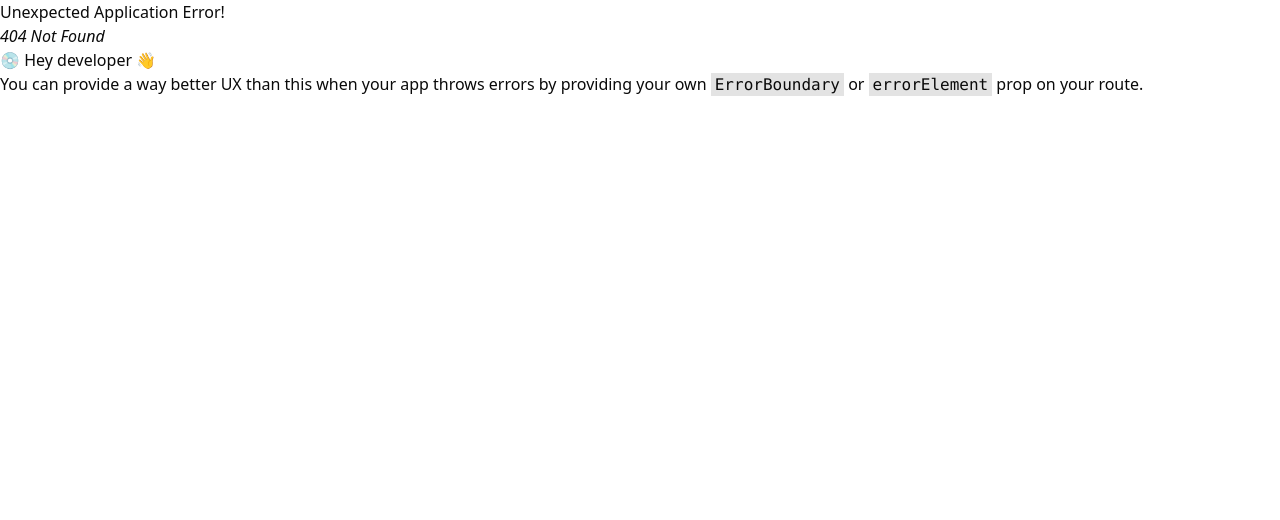
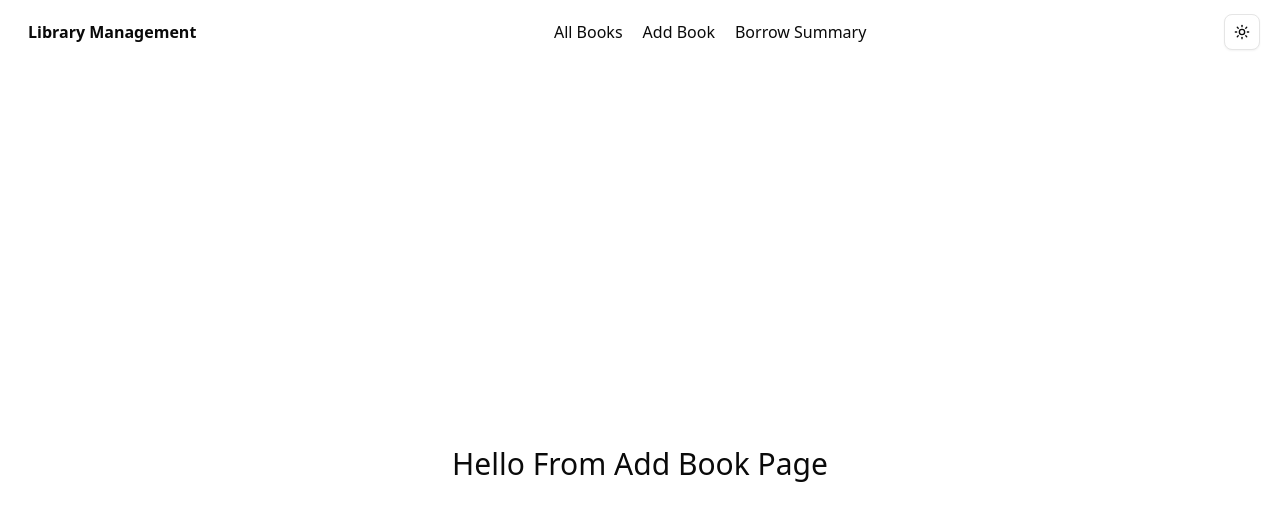
Before and after one commit to md-nasim-mondal/library-management-minimal-web, a React (Vite) app: page /add-book in a window 1280 px wide. Before the commit this address had no page. Shown: the top 520 px of the page. Built offline with nearby package versions, Linux system fonts and the light colour scheme.

Commit message:
define routes

```diff
--- a/src/components/layouts/Navbar.tsx
+++ b/src/components/layouts/Navbar.tsx
@@ -1,10 +1,22 @@
+import { Link } from "react-router";
+import { ModeToggle } from "../ModeToogle";
 
 const Navbar = () => {
-    return (
-        <nav>
-
-        </nav>
-    );
+  return (
+    <nav className='max-w-7xl mx-auto h-16 flex justify-between items-center gap-3 px-5'>
+      <div className='flex items-center'>
+        <span className='font-bold ml-2'>Library Management</span>
+      </div>
+      <div className='space-x-5'>
+        <Link to='/all-books'>All Books</Link>
+        <Link to='/add-book'>Add Book</Link>
+        <Link to='/borrow-summary'>Borrow Summary</Link>
+      </div>
+      <div className=''>
+        <ModeToggle />
+      </div>
+    </nav>
+  );
 };
 
 export default Navbar;
--- a/src/layouts/Main.tsx
+++ b/src/layouts/Main.tsx
@@ -1,9 +1,11 @@
+import Navbar from "@/components/layouts/Navbar";
+import { Outlet } from "react-router";
+
 const Main = () => {
   return (
     <>
-      <h1 className='text-3xl text-center'>
-        Welcome to Library Management Website
-      </h1>
+      <Navbar/>
+      <Outlet/>
     </>
   );
 };
--- /dev/null
+++ b/src/pages/AddBook.tsx
@@ -0,0 +1,9 @@
+const AddBook = () => {
+  return (
+    <div className='min-h-screen flex items-center justify-center'>
+      <h1 className='text-3xl'>Hello From Add Book Page</h1>
+    </div>
+  );
+};
+
+export default AddBook;
--- /dev/null
+++ b/src/pages/Books.tsx
@@ -0,0 +1,9 @@
+const Books = () => {
+  return (
+    <div className='min-h-screen flex items-center justify-center'>
+      <h1 className='text-3xl'>Hello From All Books Page</h1>
+    </div>
+  );
+};
+
+export default Books;
--- /dev/null
+++ b/src/pages/BorrowSummary.tsx
@@ -0,0 +1,9 @@
+const BorrowSummary = () => {
+  return (
+    <div className='min-h-screen flex items-center justify-center'>
+      <h1 className='text-3xl'>Hello From Borrows Summary Page</h1>
+    </div>
+  );
+};
+
+export default BorrowSummary;
--- a/src/routes/index.ts
+++ b/src/routes/index.ts
@@ -1,10 +1,31 @@
 import Main from "@/layouts/Main";
+import Books from "@/pages/Books";
+import AddBook from "@/pages/AddBook";
 import { createBrowserRouter } from "react-router";
+import BorrowSummary from "@/pages/BorrowSummary";
 
 const router = createBrowserRouter([
   {
     path: "/",
     Component: Main,
+    children: [
+      {
+        index: true,
+        Component: Books,
+      },
+      {
+        path: "/all-books",
+        Component: Books,
+      },
+      {
+        path: "/add-book",
+        Component: AddBook,
+      },
+      {
+        path: "/borrow-summary",
+        Component: BorrowSummary,
+      },
+    ],
   },
 ]);
 
```
